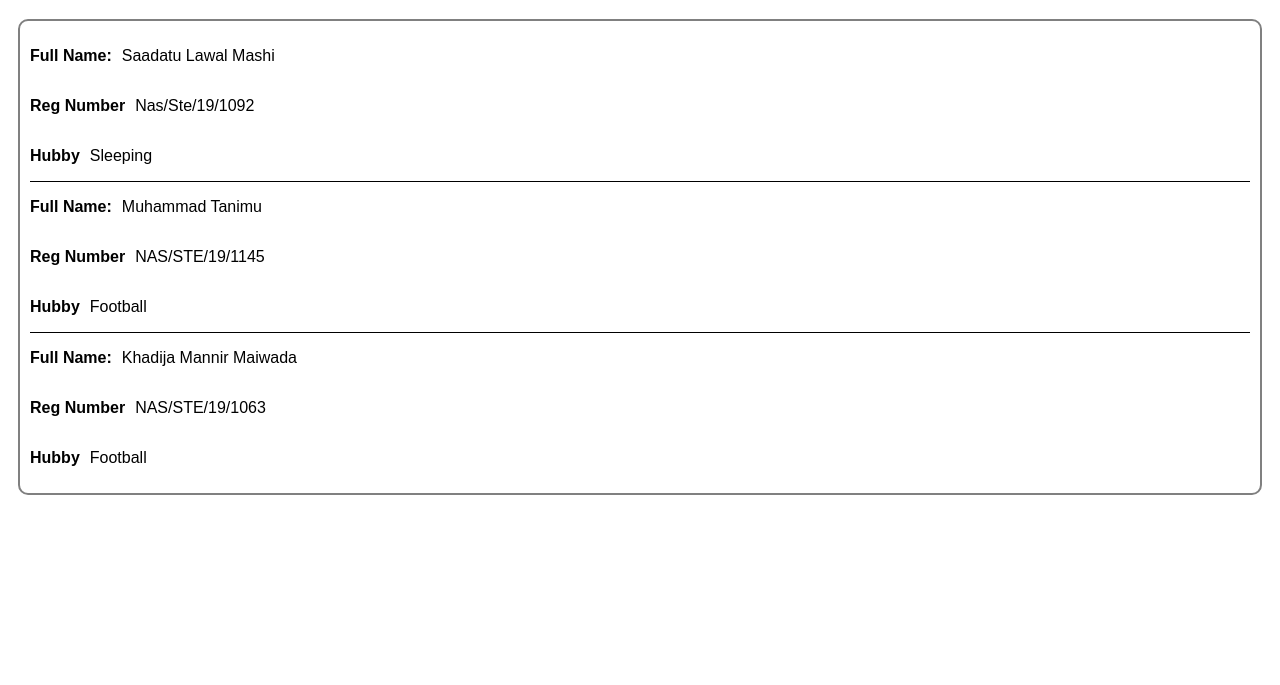
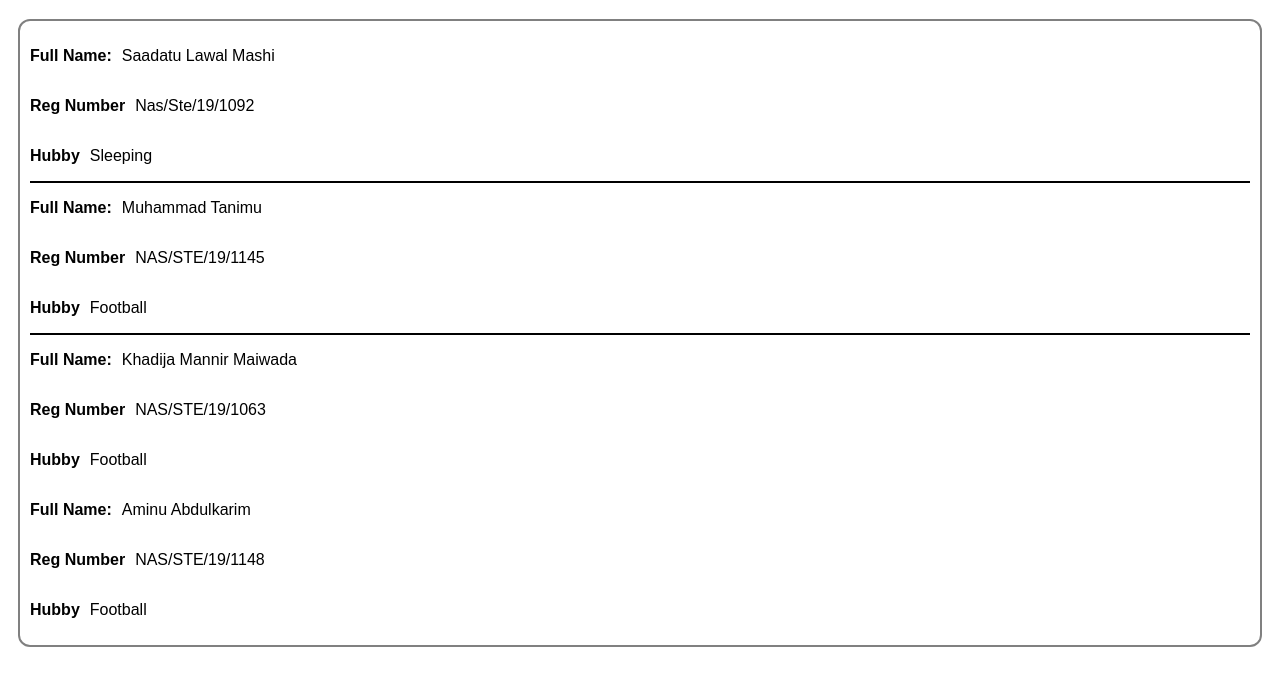
Before and after one commit to saadatumashi/open-source, a plain HTML site: page index.html in a window 1280 px wide. Shown: the part 61-746 px from the top of the page. Drawn offline with Linux system fonts and the light colour scheme.

Commit message:
Update index.html
Signed-off-by: Aminullah001 <144604898+Aminullah001@users.noreply.github.com>

```diff
--- a/index.html
+++ b/index.html
@@ -10,13 +10,13 @@
         border: 2px solid gray;
         margin: 10px;
         padding: 10px;
-        border-radius: 10px;
+        border-radius: 12px;
         font-family: sans-serif;
       }
       .inner-container:not(:last-child) {
         display: flex;
         flex-direction: column;
-        border-bottom: 1px solid #000;
+        border-bottom: 2px solid #000;
       }
       b {
         text-transform: capitalize;
@@ -78,6 +78,19 @@
         <b>hubby</b>
         <p>football</p>
       </div>
+
+      <div class="row">
+        <b>full name: </b>
+        <p>Aminu Abdulkarim</p>
+      </div>
+      <div class="row">
+        <b>reg number</b>
+        <p>NAS/STE/19/1148</p>
+      </div>
+      <div class="row">
+        <b>hubby</b>
+        <p>football</p>
+      </div>
       <!-- write your code here -->
     </div>
   </body>
```
